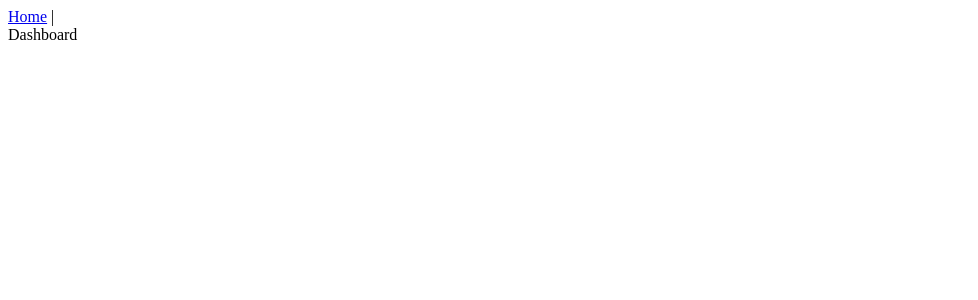
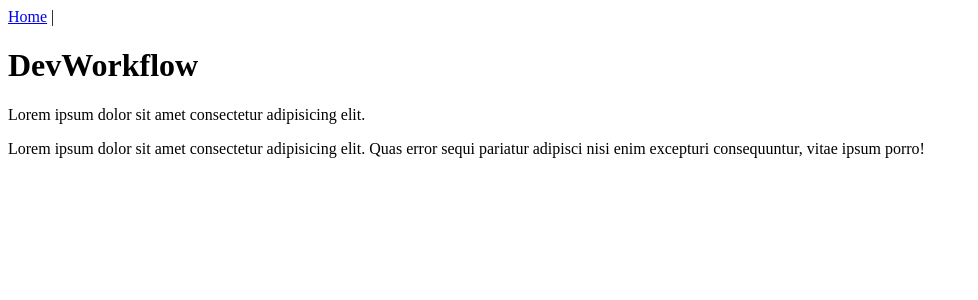
Before and after one commit to jordanhudgens/vue-js-devworkflow, a Vue app: page /dashboard in a window 1280 px wide. Shown: the top 300 px of the page, without its empty margins (0-978 px from the left). Built offline with nearby package versions, Linux system fonts and the light colour scheme.

Commit message:
B_03_vue-presentation-components

```diff
--- /dev/null
+++ b/src/components/content/HomepageContent.vue
@@ -0,0 +1,7 @@
+<template>
+  <div>
+    <h1>DevWorkflow</h1>
+    <p>Lorem ipsum dolor sit amet consectetur adipisicing elit.</p>
+    <p>Lorem ipsum dolor sit amet consectetur adipisicing elit. Quas error sequi pariatur adipisci nisi enim excepturi consequuntur, vitae ipsum porro!</p>
+  </div>
+</template>
--- a/src/views/Dashboard.vue
+++ b/src/views/Dashboard.vue
@@ -1,15 +1,20 @@
 <template>
   <div>
-    Dashboard
+    <HomepageContent />
   </div>
 </template>
 
 <script>
+import HomepageContent from '@/components/content/HomepageContent';
+
 export default {
   name: 'Dashboard',
   data() {
     return {
     }
+  },
+  components: {
+    HomepageContent
   }
 }
 </script>
```
